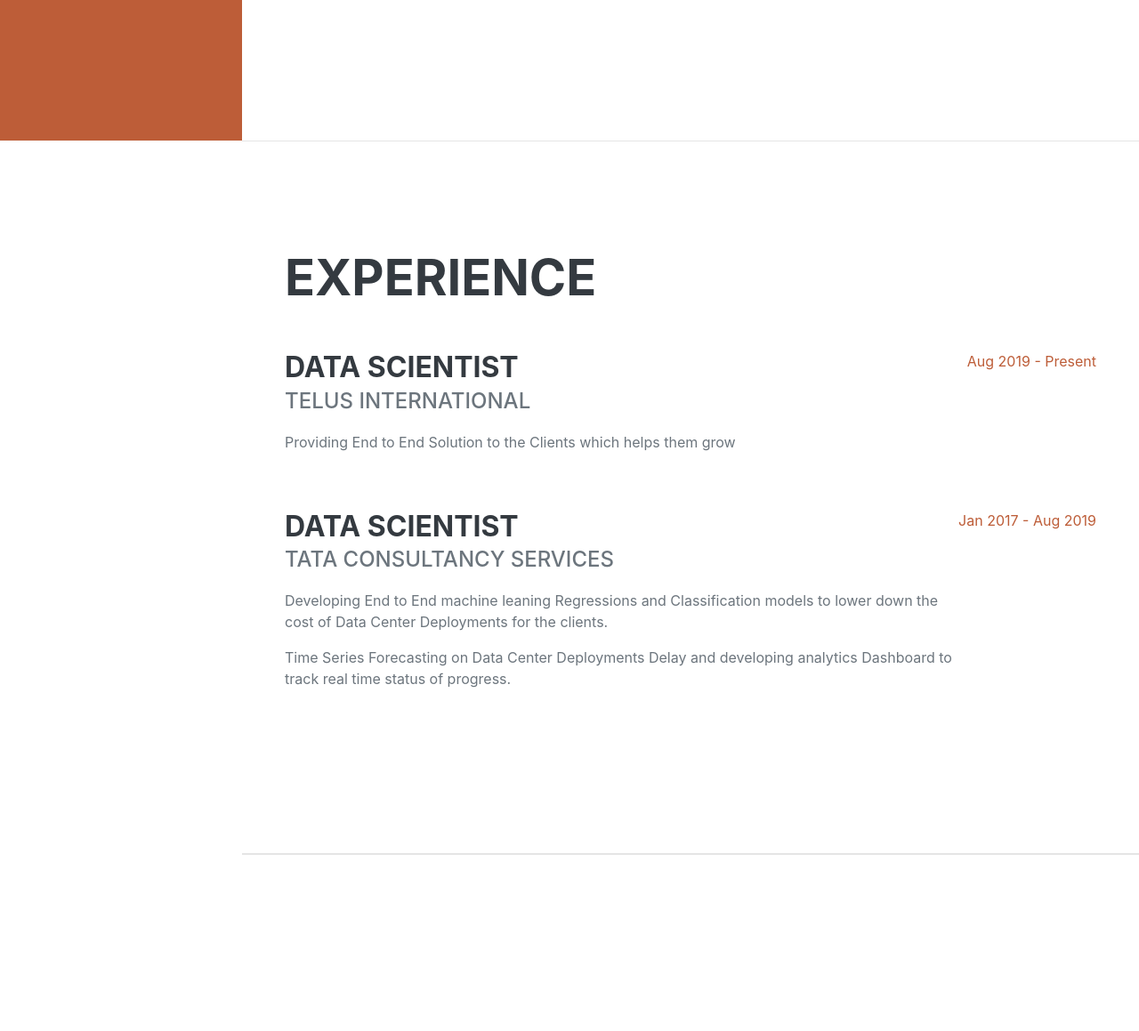
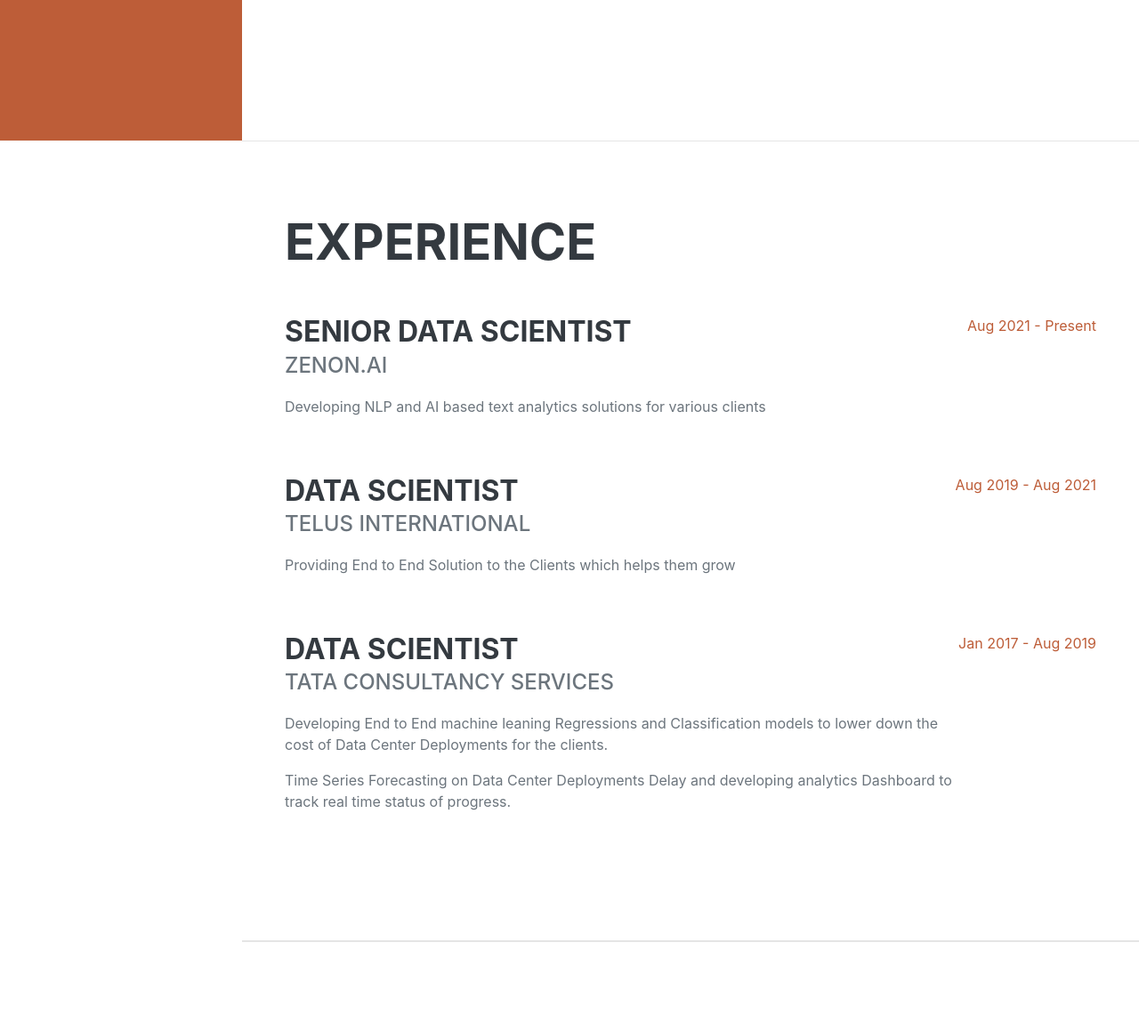
Before and after one commit to AAbbhishekk/Portfolio, a Flask app: page / in a window 1280 px wide. Shown: the part 642-1801 px from the top of the page at 89% size. Run offline with Flask 2, Linux system fonts and the light colour scheme; some libraries are stand-ins or nearby versions; some web fonts are replaced.

Commit message:
Update index.html

```diff
--- a/templates/index.html
+++ b/templates/index.html
@@ -60,13 +60,21 @@
             <section class="resume-section" id="experience">
                 <div class="resume-section-content">
                     <h2 class="mb-5">Experience</h2>
+                     <div class="d-flex flex-column flex-md-row justify-content-between mb-5">
+                        <div class="flex-grow-1">
+                            <h3 class="mb-0">Senior Data Scientist</h3>
+                            <div class="subheading mb-3">Zenon.ai</div>
+                            <p>Developing NLP and AI based text analytics solutions for various clients</p>
+                        </div>
+                        <div class="flex-shrink-0"><span class="text-primary">Aug 2021 - Present</span></div>
+                    </div>
                     <div class="d-flex flex-column flex-md-row justify-content-between mb-5">
                         <div class="flex-grow-1">
                             <h3 class="mb-0">Data Scientist</h3>
                             <div class="subheading mb-3">Telus International</div>
                             <p>Providing End to End Solution to the Clients which helps them grow</p>
                         </div>
-                        <div class="flex-shrink-0"><span class="text-primary">Aug 2019 - Present</span></div>
+                        <div class="flex-shrink-0"><span class="text-primary">Aug 2019 - Aug 2021</span></div>
                     </div>
                     <div class="d-flex flex-column flex-md-row justify-content-between mb-5">
                         <div class="flex-grow-1">
```
